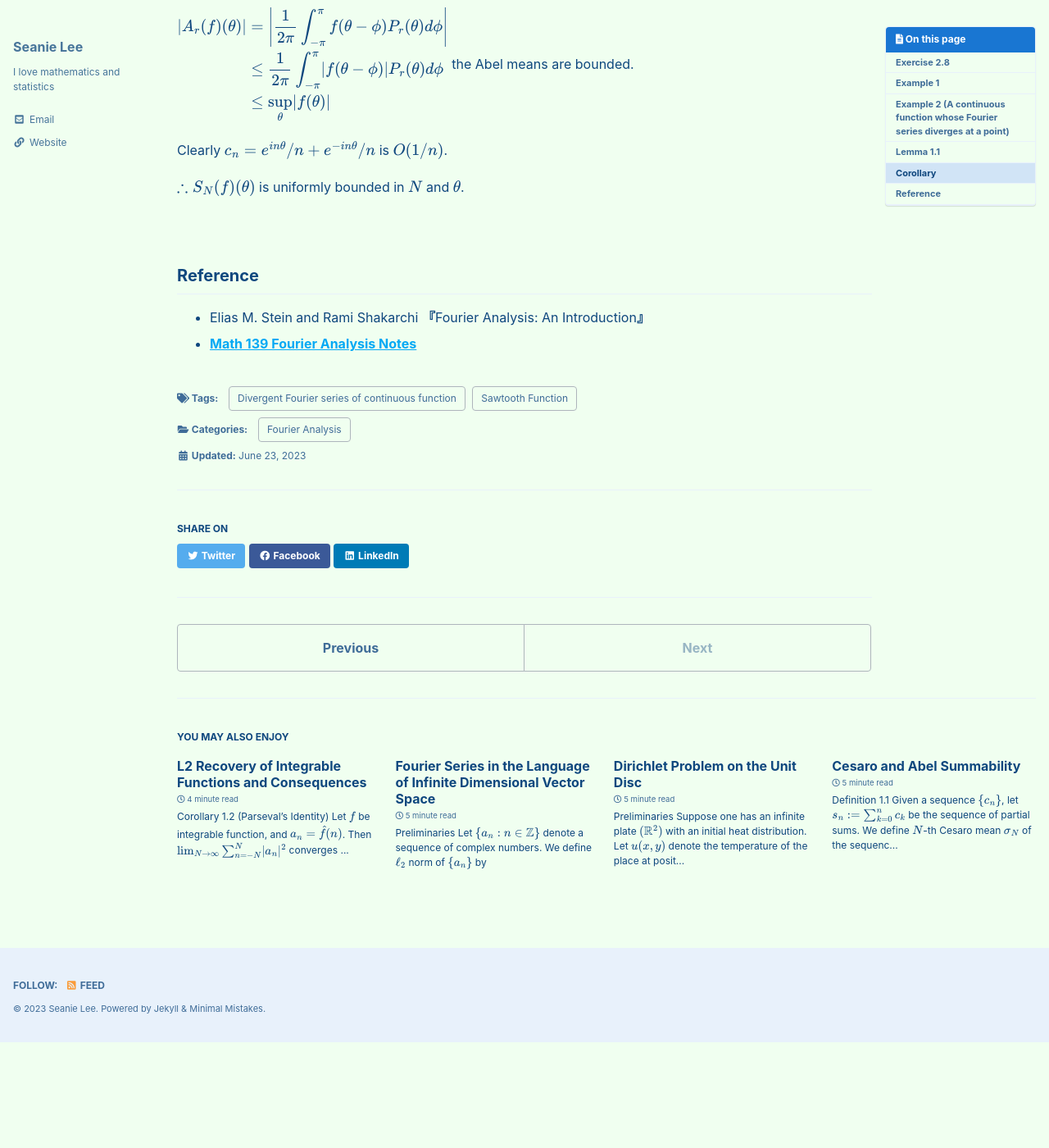
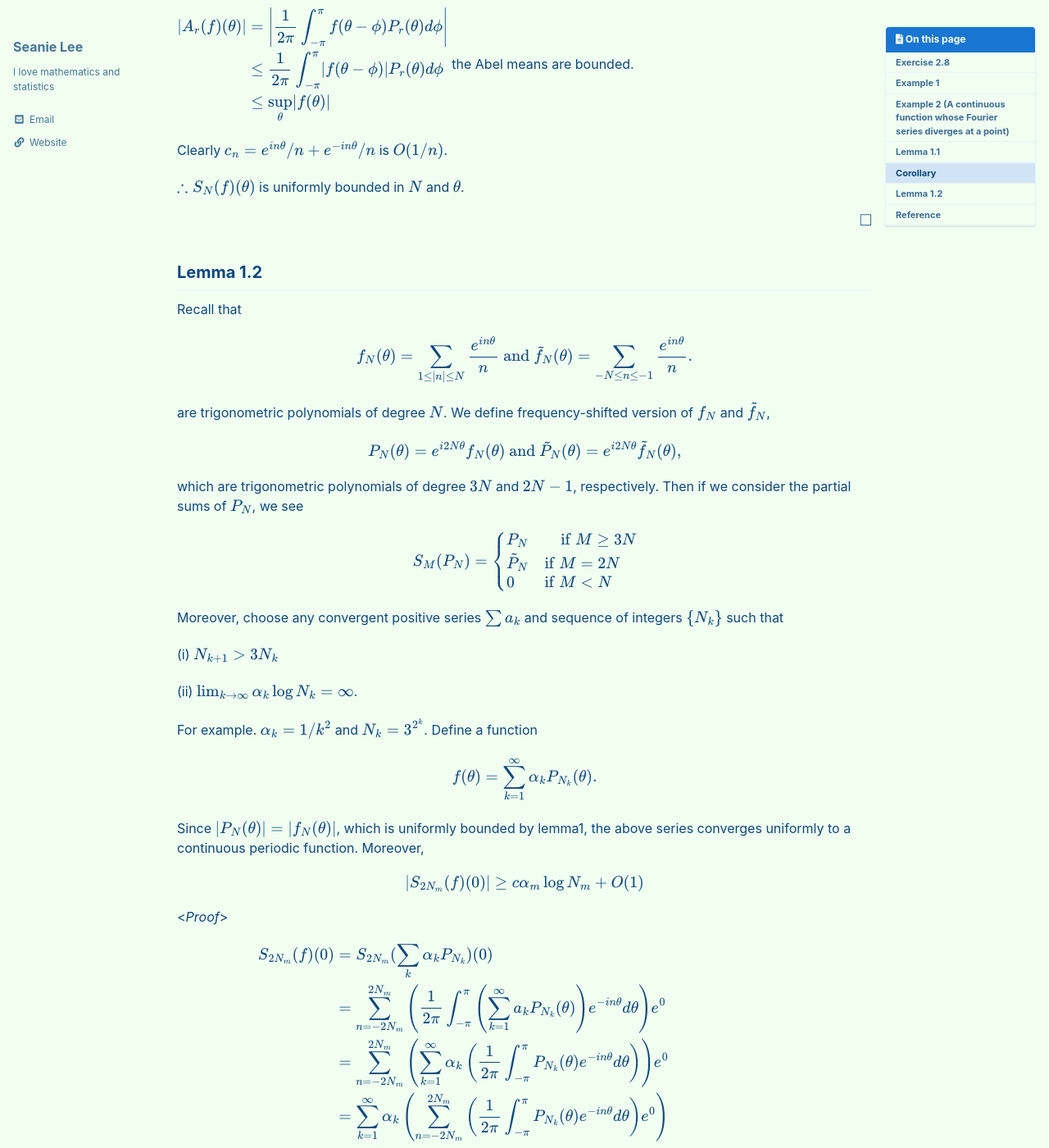
Before and after one commit to seanie12/blog, a Jekyll site: the page built from _posts/2023-06-23-divergent-fourier-seires.md, in a window 1280 px wide and 1400 px high, scrolled down 4213 px. Shown: the whole window at 82% size. Built offline with Jekyll 4.4.1, drawn with Linux system fonts in a browser that asks for light colours; cached includes are drawn as plain includes; formulas are drawn with MathJax 3; before the commit the page ends 5484 px from its top, so only the background shows below that; some of the changed text lies outside the part shown.

Commit message:
Update 2023-06-23-divergent-fourier-seires.md

```diff
--- a/_posts/2023-06-23-divergent-fourier-seires.md
+++ b/_posts/2023-06-23-divergent-fourier-seires.md
@@ -216,7 +216,88 @@ Clearly $c_n = e^{in\theta}/n + e^{-in\theta}/n$ is $O(1/n)$.
 
 $\therefore S_N(f)(\theta)$ is uniformly bounded in $N$ and $\theta$.
 
+$$\tag*{$\square$}$$
 
+## Lemma 1.2
+Recall that
+
+$$
+\begin{align*}
+f_N(\theta) = \sum_{1\leq \lvert n \rvert \leq N} \frac{e^{in\theta}}{n} \text{ and } \tilde{f}_N(\theta) = \sum_{-N\leq n \leq -1} \frac{e^{in\theta}}{n}.
+\end{align*}
+$$
+
+are trigonometric polynomials of degree $N$. We define frequency-shifted version of $f_N$ and $\tilde{f}_N$,
+
+$$
+\begin{align*}
+P_N(\theta) = e^{i2N\theta}f_N(\theta) \text{ and } \tilde{P}_N(\theta)=e^{i2N\theta}\tilde{f}_N(\theta),
+\end{align*}
+$$
+
+which are trigonometric polynomials of degree $3N$ and $2N-1$, respectively.  Then if we consider the partial sums of $P_N$, we see
+
+$$
+\begin{align*}
+S_M(P_N) &= \begin{cases} P_N & \quad \text{if } M \geq 3N \\
+\tilde{P}_N & \text{if } M = 2N \\
+0 & \text{if } M <N
+\end{cases}
+\end{align*}
+$$
+
+Moreover, choose any convergent positive series $\sum a_k$ and sequence of integers $\\{N_k\\}$ such that
+
+(i) $N_{k+1} > 3N_k$
+
+(ii) $\lim_{k\to\infty} \alpha_k \log N_k=\infty$.
+
+For example. $\alpha_k=1/k^2$ and $N_k=3^{2^k}$. Define a function
+
+
+$$
+\begin{align*}
+f(\theta) = \sum_{k=1}^\infty \alpha_k P_{N_k}(\theta).
+\end{align*}
+$$
+
+Since $\lvert P_N(\theta)\rvert = \lvert f_N(\theta)\rvert$, which is uniformly bounded by lemma1, the above series converges uniformly to a continuous periodic function. Moreover,
+
+
+$$
+\begin{align*}
+\lvert S_{2N_m}(f)(0)\rvert \geq c\alpha_m \log N_m + O(1)
+\end{align*}
+$$
+
+<*Proof*>
+
+$$
+\begin{align*}
+S_{2N_m}(f)(0) &= S_{2N_m}(\sum_k \alpha_k P_{N_k})(0) \\
+&=\sum_{n=-2N_m}^{2N_m} \left(\frac{1}{2\pi}\int_{-\pi}^\pi \left(\sum_{k=1}^\infty a_kP_{N_k}(\theta)\right)e^{-in\theta}d\theta \right) e^0 \\
+&=\sum_{n=-2N_m}^{2N_m} \left( \sum_{k=1}^\infty \alpha_k \left( \frac{1}{2\pi}\int_{-\pi}^\pi P_{N_k}(\theta)e^{-in\theta}d\theta\right)\right) e^0 \\
+&=\sum_{k=1}^\infty \alpha_k\left( \sum_{n=-2N_m}^{2N_m}\left(\frac{1}{2\pi}\int_{-\pi}^\pi P_{N_k}(\theta)e^{-in\theta}d\theta \right)e^0 \right) \\
+&=\sum_{k=1}^\infty \alpha_k S_{2N_m}(P_{N_k})(0) \\
+&= \alpha_m S_{2N_m}(P_{N_m})(0) + \sum_{m<k} \alpha_k S_{2N_m}(P_{N_k})(0) + \sum_{m>k} \alpha_k S_{2N_m}(P_{N_k})(0) \\
+&=\alpha_m \tilde{P}_{N_m}(0) + 0+ \sum_{m>k} \alpha_k P_{N_k}(0) \\
+&=\alpha_m\tilde{f}_{N_m}(0) + \sum_{m>k} \alpha_k P_{N_k}(0)
+\end{align*}
+$$
+
+by lemma 1.2.
+
+Since $f_{N_k}(\theta)$ is uniformly bounded and $\lvert f_{N_k}(\theta)\rvert = \lvert P_{N_k}(\theta)\rvert$,
+
+$$
+\begin{align*}
+\left\lvert \sum_{m>k} \alpha_k P_{N_k}(0) \right\rvert \leq B \left\lvert \sum_{m>k} \alpha_k \right\rvert \leq BA.
+\end{align*}
+$$
+
+But $\lvert \tilde{f}_{N_m}(0)\rvert \geq c \log N$.
+
+$\therefore \lvert S_{2N_m}(f)(0) \rvert \geq c \alpha_m \log N_m + O(1)$, i.e., the partial sums of the Fourier series diverges at $0$ despite the function being continuous everywhere.
 
 $$\tag*{$\square$}$$
 ## Reference
```
